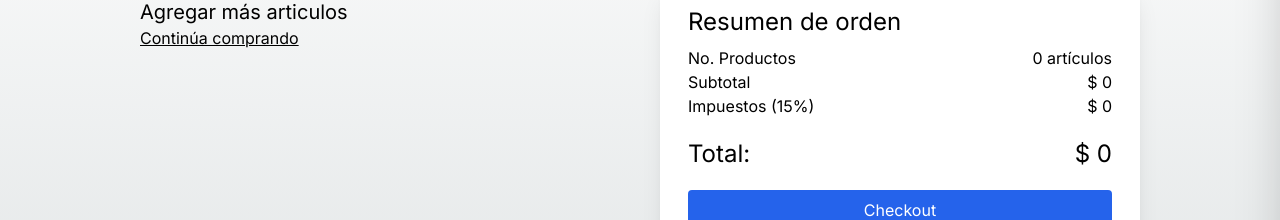
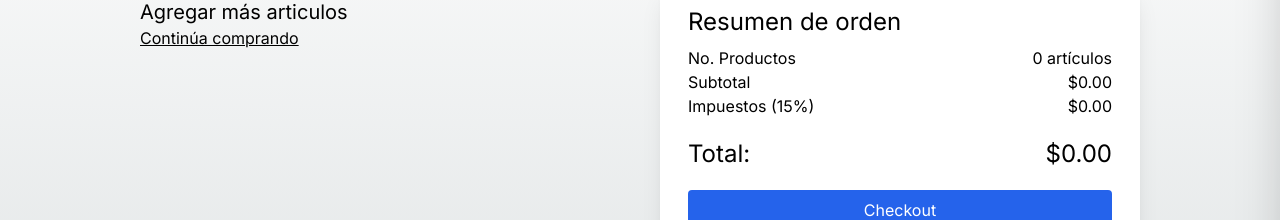
Before and after one commit to UrielQuiroz/teslo-shop, a Next.js app: page /cart in a window 1280 px wide. Shown: the part 210-430 px from the top of the page. Built offline with nearby package versions, Linux system fonts and the light colour scheme.

Commit message:
Carrito -  Formato de moneda

```diff
--- a/src/app/(shop)/cart/ui/OrderSummary.tsx
+++ b/src/app/(shop)/cart/ui/OrderSummary.tsx
@@ -3,6 +3,7 @@ import { useEffect, useState } from "react"
 import { useShallow } from "zustand/shallow";
 
 import { useCartStore } from "@/store";
+import { currencyFormat } from "@/utils";
 
 
 
@@ -28,13 +29,13 @@ export const OrderSummary = () => {
             </span>
 
             <span>Subtotal</span>
-            <span className="text-right">$ {subTotal}</span>
+            <span className="text-right">{ currencyFormat(subTotal) }</span>
 
             <span>Impuestos (15%)</span>
-            <span className="text-right">$ {tax}</span>
+            <span className="text-right">{ currencyFormat(tax)}</span>
 
             <span className="mt-5 text-2xl">Total:</span>
-            <span className="mt-5 text-2xl text-right">$ {total}</span>
+            <span className="mt-5 text-2xl text-right">{currencyFormat(total)}</span>
         </div>
     )
 }
--- /dev/null
+++ b/src/utils/currencyFormat.ts
@@ -0,0 +1,8 @@
+export const currencyFormat = ( value: number ) => {
+    return new Intl.NumberFormat("en-US", {
+        style: "currency",
+        currency: "USD",
+        minimumFractionDigits: 2,
+        maximumFractionDigits: 2
+    }).format(value)
+}
--- a/src/utils/index.ts
+++ b/src/utils/index.ts
@@ -1,2 +1,3 @@
 export * from './generatePaginationsNumber'
 export * from './sleep'
+export * from './currencyFormat'
```
